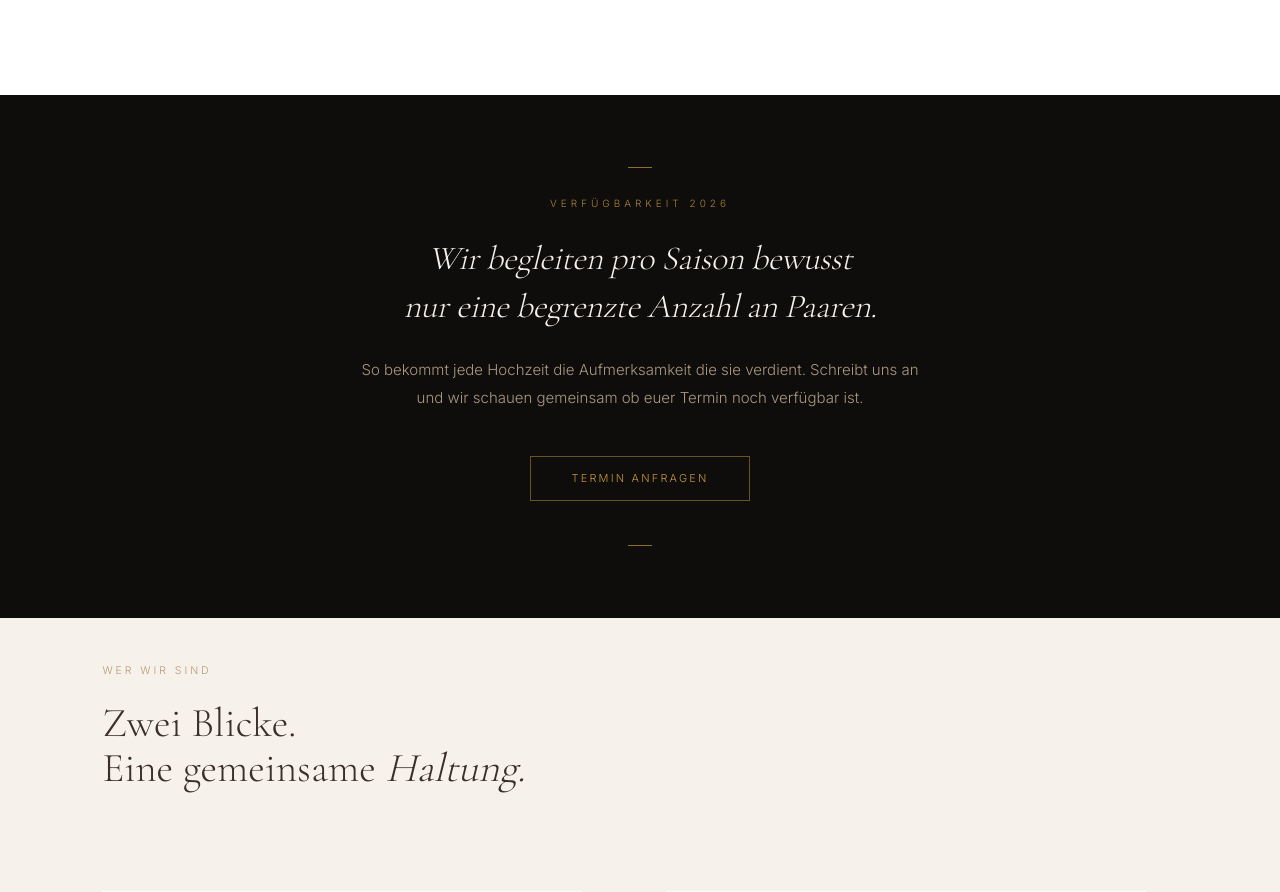
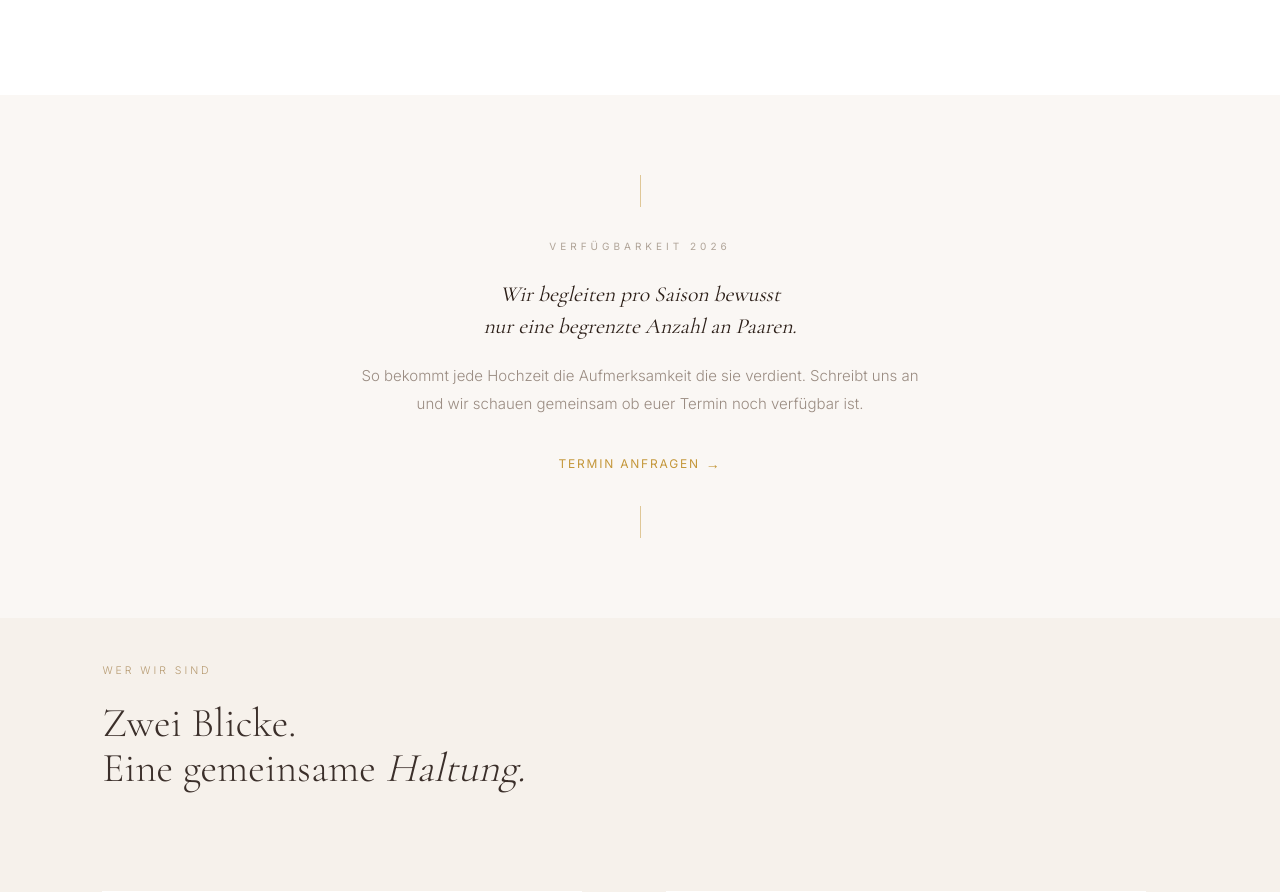
Before and after one commit to Amoriva-Films/personal-website, a Next.js app: page / in a window 1280 px wide. Shown: the part 5445-6337 px from the top of the page. Built offline with nearby package versions, Linux system fonts and the light colour scheme.

Commit message:
fix: BegrenztTermine warm off-white, text-link arrow, vertical gold lines

```diff
--- a/components/BegrenztTermine.jsx
+++ b/components/BegrenztTermine.jsx
@@ -1,57 +1,51 @@
 'use client';
 
 import FadeIn from './FadeIn';
+import Link from 'next/link';
 
 const serif = "var(--font-cormorant), Georgia, serif";
 const sans  = "var(--font-inter), system-ui, sans-serif";
 
 export default function BegrenztTermine() {
   return (
-    <section style={{ padding: '4.5rem 1.5rem', background: '#0F0D0C', textAlign: 'center' }}>
+    <section style={{ padding: '5rem 1.5rem', background: '#FAF7F4', textAlign: 'center' }}>
       <FadeIn>
         <div style={{ maxWidth: '560px', margin: '0 auto' }}>
-          {/* Dünne goldene Linie oben */}
-          <div style={{ width: '1.5rem', height: '1px', background: '#C4973A', margin: '0 auto 1.75rem', opacity: 0.7 }} />
-          <p style={{ fontFamily: sans, fontSize: '10px', letterSpacing: '0.4em', textTransform: 'uppercase', color: '#C4973A', marginBottom: '1.5rem', opacity: 0.85 }}>
+
+          {/* Vertikale gold-Linie oben */}
+          <div style={{ width: '1px', height: '32px', background: '#C4973A', opacity: 0.5, margin: '0 auto 2rem' }} />
+
+          <p style={{ fontFamily: sans, fontSize: '10px', letterSpacing: '0.4em', textTransform: 'uppercase', color: '#B0A498', marginBottom: '1.5rem', fontWeight: 400 }}>
             Verfügbarkeit 2026
           </p>
-          <h2 style={{ fontFamily: serif, fontStyle: 'italic', fontSize: 'clamp(1.5rem, 3vw, 2.1rem)', fontWeight: 300, color: '#F5F0EB', lineHeight: 1.45, marginBottom: '1.5rem', letterSpacing: '-0.01em' }}>
+
+          <h2 style={{ fontFamily: serif, fontStyle: 'italic', fontSize: '1.35rem', fontWeight: 400, color: '#2C1F18', lineHeight: 1.5, marginBottom: '1.25rem' }}>
             Wir begleiten pro Saison bewusst<br />
             nur eine begrenzte Anzahl an Paaren.
           </h2>
-          <p style={{ fontFamily: sans, fontSize: '15px', lineHeight: 1.85, color: '#A89880', marginBottom: '2.75rem', fontWeight: 300 }}>
+
+          <p style={{ fontFamily: sans, fontSize: '15px', lineHeight: 1.85, color: '#9A8C82', marginBottom: '2rem', fontWeight: 300 }}>
             So bekommt jede Hochzeit die Aufmerksamkeit die sie verdient. Schreibt uns an und wir schauen gemeinsam ob euer Termin noch verfügbar ist.
           </p>
-          <a
+
+          <Link
             href="/anfrage"
             style={{
-              display: 'inline-block',
-              padding: '0.85rem 2.5rem',
-              background: 'transparent',
-              border: '1px solid rgba(196, 151, 58, 0.5)',
-              color: '#C4973A',
-              fontFamily: sans,
-              fontSize: '11px',
-              letterSpacing: '0.2em',
-              textTransform: 'uppercase',
-              textDecoration: 'none',
-              transition: 'border-color 0.25s ease, color 0.25s ease, background 0.25s ease',
+              display: 'inline-flex', alignItems: 'center', gap: '6px',
+              fontFamily: sans, fontSize: '12px', letterSpacing: '0.15em',
+              textTransform: 'uppercase', color: '#C4973A', textDecoration: 'none',
+              fontWeight: 400, transition: 'opacity 0.2s ease',
             }}
-            onMouseEnter={e => {
-              e.currentTarget.style.borderColor = '#C4973A';
-              e.currentTarget.style.background = 'rgba(196, 151, 58, 0.08)';
-              e.currentTarget.style.color = '#D4A84A';
-            }}
-            onMouseLeave={e => {
-              e.currentTarget.style.borderColor = 'rgba(196, 151, 58, 0.5)';
-              e.currentTarget.style.background = 'transparent';
-              e.currentTarget.style.color = '#C4973A';
-            }}
+            onMouseEnter={e => { e.currentTarget.style.opacity = '0.6'; }}
+            onMouseLeave={e => { e.currentTarget.style.opacity = '1'; }}
           >
             Termin anfragen
-          </a>
-          {/* Dünne goldene Linie unten */}
-          <div style={{ width: '1.5rem', height: '1px', background: '#C4973A', margin: '2.75rem auto 0', opacity: 0.7 }} />
+            <span style={{ fontSize: '14px', lineHeight: 1 }}>→</span>
+          </Link>
+
+          {/* Vertikale gold-Linie unten */}
+          <div style={{ width: '1px', height: '32px', background: '#C4973A', opacity: 0.5, margin: '2rem auto 0' }} />
+
         </div>
       </FadeIn>
     </section>
```
